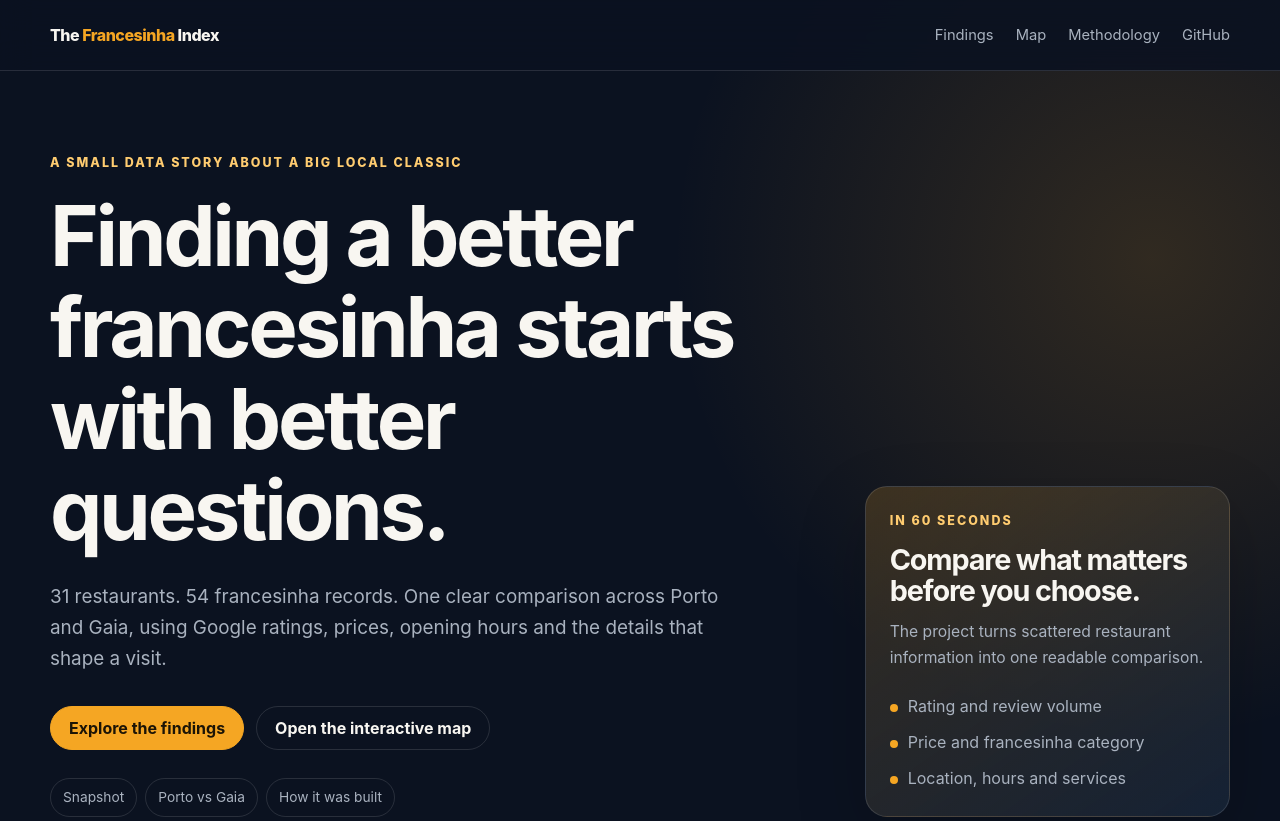
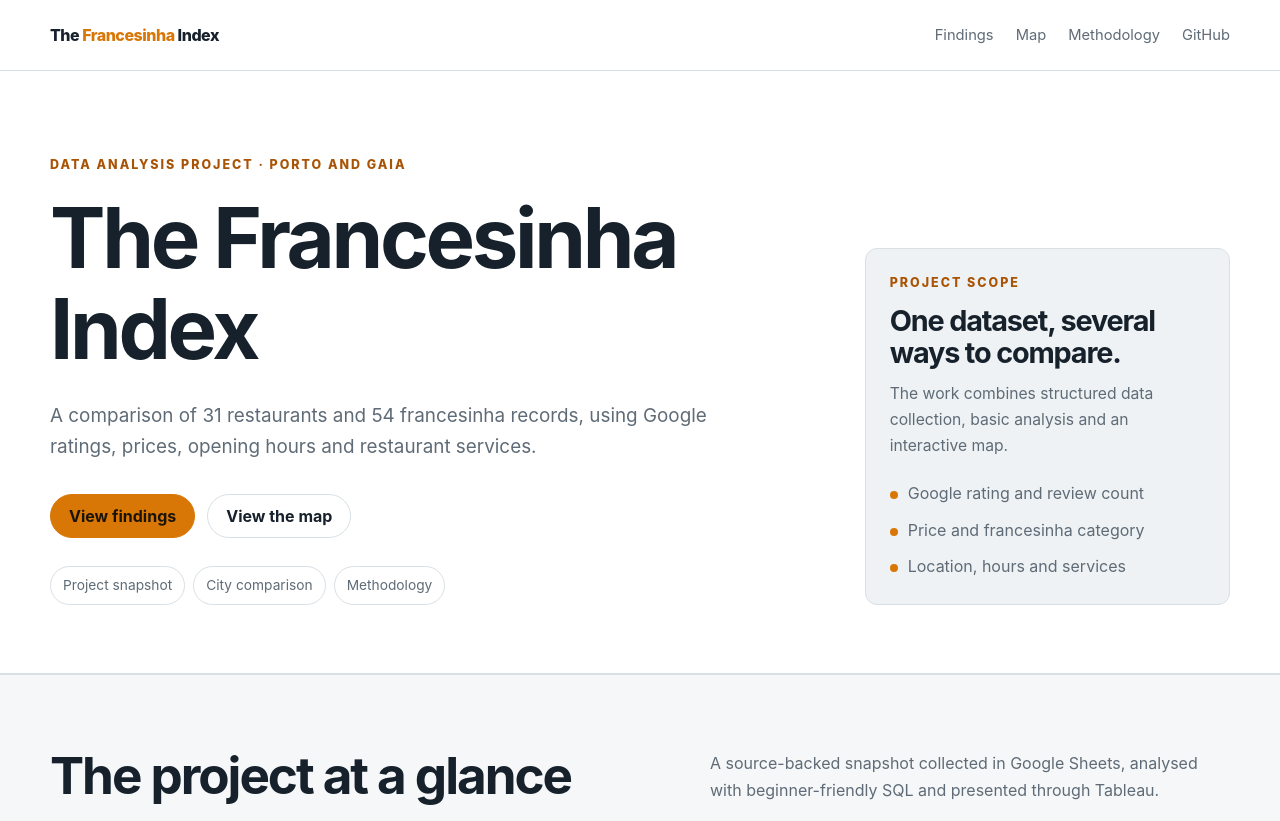
Before and after one commit to bmvf25/the-francesinha-index, a plain HTML site: page index.html in a window 1280 px wide. Shown: the top 821 px of the page. Drawn offline with Linux system fonts and the light colour scheme.

Commit message:
Use a natural and professional data portfolio style

```diff
--- a/index.html
+++ b/index.html
@@ -7,17 +7,17 @@
   <title>The Francesinha Index | Porto & Gaia</title>
   <style>
     :root {
-      --ink: #f8f6f1;
-      --muted: #a9b2bf;
-      --bg: #0b1220;
-      --panel: #121d2d;
-      --panel-2: #18263a;
-      --line: rgba(255,255,255,.12);
-      --orange: #f5a623;
-      --orange-soft: #ffcc70;
-      --blue: #74c0fc;
-      --green: #7bd88f;
-      --violet: #c4a7ff;
+      --ink: #17212b;
+      --muted: #5f6b76;
+      --bg: #f5f7f8;
+      --panel: #ffffff;
+      --panel-2: #eef2f4;
+      --line: #d8e0e5;
+      --orange: #d97706;
+      --orange-soft: #a95305;
+      --blue: #2f6f9f;
+      --green: #2f8060;
+      --violet: #7653a8;
       --max: 1180px;
     }
     * { box-sizing: border-box; }
@@ -25,10 +25,7 @@
     body {
       margin: 0;
       color: var(--ink);
-      background:
-        radial-gradient(circle at 90% 5%, rgba(245,166,35,.16), transparent 30rem),
-        radial-gradient(circle at 0% 50%, rgba(116,192,252,.10), transparent 28rem),
-        var(--bg);
+      background: var(--bg);
       font: 16px/1.65 Inter, ui-sans-serif, system-ui, -apple-system, BlinkMacSystemFont, "Segoe UI", sans-serif;
     }
     a { color: inherit; }
@@ -36,7 +33,7 @@
     .nav {
       position: sticky; top: 0; z-index: 10;
       border-bottom: 1px solid var(--line);
-      background: rgba(11,18,32,.88); backdrop-filter: blur(16px);
+      background: rgba(255,255,255,.94); backdrop-filter: blur(16px);
     }
     .nav-inner { min-height: 70px; display: flex; align-items: center; justify-content: space-between; gap: 28px; }
     .brand { font-weight: 800; letter-spacing: -.03em; text-decoration: none; }
@@ -45,7 +42,7 @@
     .nav-links a { color: var(--muted); font-size: .92rem; text-decoration: none; }
     .nav-links a:hover, .nav-links a:focus-visible { color: var(--ink); }
     .menu { display: none; border: 1px solid var(--line); background: transparent; color: var(--ink); border-radius: 8px; padding: 7px 10px; font-size: 1.1rem; }
-    .hero { padding: 82px 0 68px; }
+    .hero { padding: 84px 0 68px; background: var(--panel); border-bottom: 1px solid var(--line); }
     .hero-grid { display: grid; grid-template-columns: minmax(0, 1.35fr) minmax(280px, .65fr); align-items: end; gap: 56px; }
     .eyebrow { color: var(--orange-soft); font-size: .78rem; font-weight: 800; letter-spacing: .16em; text-transform: uppercase; }
     h1, h2, h3 { line-height: 1.1; letter-spacing: -.04em; margin: 0; }
@@ -57,7 +54,7 @@
     .quick-nav { display: flex; flex-wrap: wrap; gap: 8px; margin-top: 28px; }
     .quick-nav a { padding: 7px 12px; border: 1px solid var(--line); border-radius: 999px; color: var(--muted); font-size: .86rem; text-decoration: none; }
     .quick-nav a:hover, .quick-nav a:focus-visible { color: var(--ink); border-color: var(--orange); }
-    .hero-panel { padding: 24px; border: 1px solid var(--line); border-radius: 22px; background: linear-gradient(145deg, rgba(245,166,35,.18), rgba(24,38,58,.78)); box-shadow: 0 24px 70px rgba(0,0,0,.2); }
+    .hero-panel { padding: 24px; border: 1px solid var(--line); border-radius: 12px; background: var(--panel-2); }
     .hero-panel h2 { margin-top: 12px; font-size: 1.8rem; }
     .hero-panel p { font-size: .98rem; margin-top: 12px; }
     .hero-panel ul { display: grid; gap: 10px; margin: 22px 0 0; padding: 0; list-style: none; color: var(--muted); }
@@ -70,20 +67,18 @@
     .section-intro { display: flex; justify-content: space-between; align-items: end; gap: 35px; margin-bottom: 34px; }
     .section-intro p { max-width: 520px; color: var(--muted); margin: 0; }
     .metrics { display: grid; grid-template-columns: repeat(4, 1fr); gap: 14px; }
-    .metric, .card { border: 1px solid var(--line); border-radius: 18px; background: linear-gradient(145deg, rgba(24,38,58,.9), rgba(18,29,45,.9)); }
-    .metric { padding: 22px; border-top: 3px solid var(--orange); transition: transform .2s ease, border-color .2s ease; }
-    .metric:hover { transform: translateY(-3px); border-color: var(--orange-soft); }
+    .metric, .card { border: 1px solid var(--line); border-radius: 12px; background: var(--panel); }
+    .metric { padding: 22px; border-top: 3px solid var(--orange); }
     .metric:nth-child(2) { border-top-color: var(--blue); }
     .metric:nth-child(3) { border-top-color: var(--green); }
     .metric:nth-child(4) { border-top-color: var(--violet); }
     .metric-value { display: block; color: var(--orange-soft); font-size: 2.6rem; font-weight: 850; letter-spacing: -.06em; }
     .metric-label { color: var(--muted); font-size: .92rem; }
     .grid-2 { display: grid; grid-template-columns: repeat(2, 1fr); gap: 18px; }
-    .card { padding: 26px; transition: transform .2s ease, border-color .2s ease; }
-    .card:hover { transform: translateY(-3px); border-color: rgba(245,166,35,.45); }
+    .card { padding: 26px; }
     .card p { color: var(--muted); margin: 12px 0 0; }
     .city-card { position: relative; overflow: hidden; }
-    .city-card::after { content: ""; position: absolute; width: 150px; height: 150px; right: -60px; top: -60px; border-radius: 50%; background: rgba(245,166,35,.12); }
+    .city-card::after { content: ""; position: absolute; width: 130px; height: 130px; right: -60px; top: -60px; border-radius: 50%; background: rgba(217,119,6,.08); }
     .city-stat { display: flex; align-items: baseline; gap: 12px; margin: 20px 0 4px; }
     .city-stat strong { font-size: 2.5rem; color: var(--orange-soft); }
     .city-stat span { color: var(--muted); }
@@ -99,14 +94,14 @@
     .bar { height: 9px; overflow: hidden; border-radius: 999px; background: rgba(255,255,255,.1); }
     .bar i { display: block; height: 100%; border-radius: inherit; background: linear-gradient(90deg, var(--orange), var(--orange-soft)); }
     .bar-row b { color: var(--ink); text-align: right; }
-    .quote { margin: 28px 0 0; padding: 22px 24px; border-left: 3px solid var(--orange); color: var(--ink); background: rgba(245,166,35,.08); }
+    .quote { margin: 28px 0 0; padding: 22px 24px; border-left: 3px solid var(--orange); color: var(--ink); background: #fff8ed; }
     .tableau-wrap { padding: 10px; border: 1px solid var(--line); border-radius: 22px; background: #fff; box-shadow: 0 18px 70px rgba(0,0,0,.25); }
     .tableau-wrap iframe { display: block; width: 100%; min-height: 650px; border: 0; border-radius: 14px; }
     .method-grid { display: grid; grid-template-columns: 1.1fr .9fr; gap: 18px; }
     .method-list { display: grid; gap: 12px; margin: 20px 0 0; padding: 0; list-style: none; }
     .method-list li { padding: 13px 15px; border: 1px solid var(--line); border-radius: 12px; color: var(--muted); }
     .method-list strong { color: var(--ink); }
-    .footer { padding: 40px 0 60px; border-top: 1px solid var(--line); color: var(--muted); }
+    .footer { padding: 40px 0 60px; border-top: 1px solid var(--line); color: var(--muted); background: var(--panel); }
     .footer-inner { display: flex; justify-content: space-between; gap: 20px; align-items: center; }
     .footer-links { display: flex; flex-wrap: wrap; gap: 16px; }
     .footer-links a { color: var(--orange-soft); text-decoration: none; }
@@ -150,25 +145,25 @@
     <section class="hero">
       <div class="shell hero-grid">
         <div>
-          <div class="eyebrow">A small data story about a big local classic</div>
-          <h1>Finding a better francesinha starts with better questions.</h1>
-          <p>31 restaurants. 54 francesinha records. One clear comparison across Porto and Gaia, using Google ratings, prices, opening hours and the details that shape a visit.</p>
+          <div class="eyebrow">Data analysis project · Porto and Gaia</div>
+          <h1>The Francesinha Index</h1>
+          <p>A comparison of 31 restaurants and 54 francesinha records, using Google ratings, prices, opening hours and restaurant services.</p>
           <div class="hero-actions">
-            <a class="button primary" href="#findings">Explore the findings</a>
-            <a class="button secondary" href="#map">Open the interactive map</a>
+            <a class="button primary" href="#findings">View findings</a>
+            <a class="button secondary" href="#map">View the map</a>
           </div>
           <nav class="quick-nav" aria-label="Page shortcuts">
-            <a href="#snapshot-title">Snapshot</a>
-            <a href="#cities-title">Porto vs Gaia</a>
-            <a href="#method-title">How it was built</a>
+            <a href="#snapshot-title">Project snapshot</a>
+            <a href="#cities-title">City comparison</a>
+            <a href="#method-title">Methodology</a>
           </nav>
         </div>
         <aside class="hero-panel" aria-label="Project summary">
-          <div class="eyebrow">In 60 seconds</div>
-          <h2>Compare what matters before you choose.</h2>
-          <p>The project turns scattered restaurant information into one readable comparison.</p>
+          <div class="eyebrow">Project scope</div>
+          <h2>One dataset, several ways to compare.</h2>
+          <p>The work combines structured data collection, basic analysis and an interactive map.</p>
           <ul>
-            <li>Rating and review volume</li>
+            <li>Google rating and review count</li>
             <li>Price and francesinha category</li>
             <li>Location, hours and services</li>
           </ul>
```
